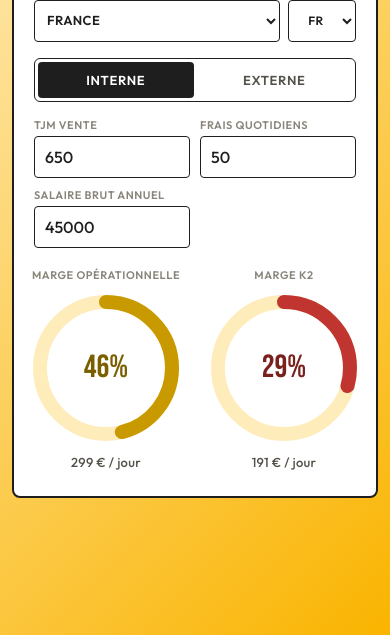
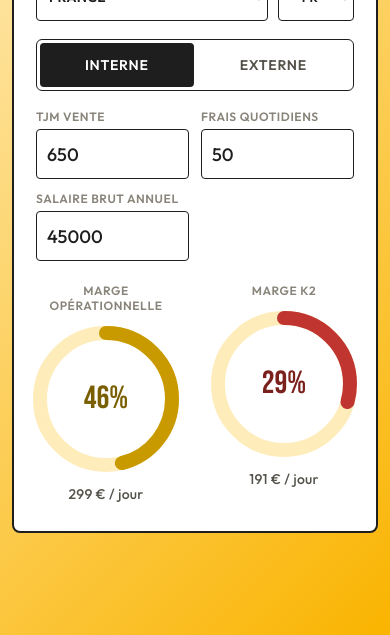
Before and after one commit to BenjaminSadoun/marge-consultant, a plain HTML site: page index.html in a window 390 px wide. Shown: the part 209-844 px from the top of the page. Drawn offline with Linux system fonts and the light colour scheme.

Commit message:
Enlarge inputs, selects and text for better iPhone readability
Bump title, selects, segmented buttons, labels and input fields
(height + font-size) along with card padding/gaps, matching the
larger gauges added previously. Verified no overflow/wrapping issues
down to iPhone SE width.

Co-Authored-By: Claude Sonnet 5 <noreply@anthropic.com>

```diff
--- a/style.css
+++ b/style.css
@@ -73,17 +73,17 @@ body {
   background: var(--card-bg);
   border: 2px solid var(--border-ink);
   border-radius: 8px;
-  padding: 22px 20px 26px;
+  padding: 24px 22px 28px;
   display: flex;
   flex-direction: column;
-  gap: 16px;
+  gap: 18px;
 }
 
 .brand-title {
   margin: 0;
   font-family: "Bebas Neue", "Outfit", sans-serif;
   font-weight: 400;
-  font-size: 26px;
+  font-size: 30px;
   letter-spacing: 0.06em;
   text-transform: uppercase;
   text-align: center;
@@ -92,17 +92,17 @@ body {
 
 .top-row {
   display: flex;
-  gap: 8px;
+  gap: 10px;
 }
 
 .select {
-  height: 42px;
+  height: 48px;
   border-radius: 4px;
   border: 1.5px solid var(--border-ink);
   background: var(--inner-bg);
   color: var(--ink);
   font-family: "Outfit", sans-serif;
-  font-size: 13px;
+  font-size: 14px;
   font-weight: 600;
   letter-spacing: 0.03em;
   text-transform: uppercase;
@@ -120,8 +120,8 @@ body {
 }
 
 .lang-select {
-  width: 68px;
-  font-size: 12px;
+  width: 76px;
+  font-size: 13px;
   padding: 0 4px;
   text-align: center;
 }
@@ -139,9 +139,9 @@ body {
   flex: 1;
   border: none;
   border-radius: 4px;
-  padding: 10px 0;
+  padding: 13px 0;
   font-family: "Outfit", sans-serif;
-  font-size: 13px;
+  font-size: 14px;
   font-weight: 600;
   letter-spacing: 0.05em;
   text-transform: uppercase;
@@ -161,8 +161,8 @@ body {
 }
 
 .sub-segmented button {
-  font-size: 11px;
-  padding: 7px 0;
+  font-size: 12px;
+  padding: 9px 0;
 }
 
 .sub-segmented button.active {
@@ -173,29 +173,29 @@ body {
 .fields-grid {
   display: grid;
   grid-template-columns: 1fr 1fr;
-  gap: 10px;
+  gap: 12px;
 }
 
 .field label {
   font-family: "Outfit", sans-serif;
-  font-size: 11px;
+  font-size: 12px;
   font-weight: 600;
   letter-spacing: 0.05em;
   text-transform: uppercase;
   color: var(--ink-muted);
   display: block;
-  margin-bottom: 4px;
+  margin-bottom: 5px;
 }
 
 .field input {
   width: 100%;
-  height: 42px;
+  height: 50px;
   border-radius: 4px;
   border: 1.5px solid var(--border-ink);
   background: var(--inner-bg);
   color: var(--ink);
   font-family: "Outfit", sans-serif;
-  font-size: 16px;
+  font-size: 18px;
   font-weight: 500;
   padding: 0 10px;
 }
@@ -228,7 +228,7 @@ body {
 
 .gauge-label {
   font-family: "Outfit", sans-serif;
-  font-size: 11px;
+  font-size: 12px;
   font-weight: 600;
   letter-spacing: 0.05em;
   text-transform: uppercase;
@@ -248,7 +248,7 @@ body {
 
 .margin-value {
   font-family: "Outfit", sans-serif;
-  font-size: 13px;
+  font-size: 14px;
   font-weight: 500;
   letter-spacing: 0.02em;
   color: var(--ink-secondary);
@@ -258,7 +258,7 @@ body {
 @media (max-width: 380px) {
   .app-card {
     border-radius: 6px;
-    padding: 18px 14px 22px;
+    padding: 20px 16px 24px;
   }
 
   .result {
```
